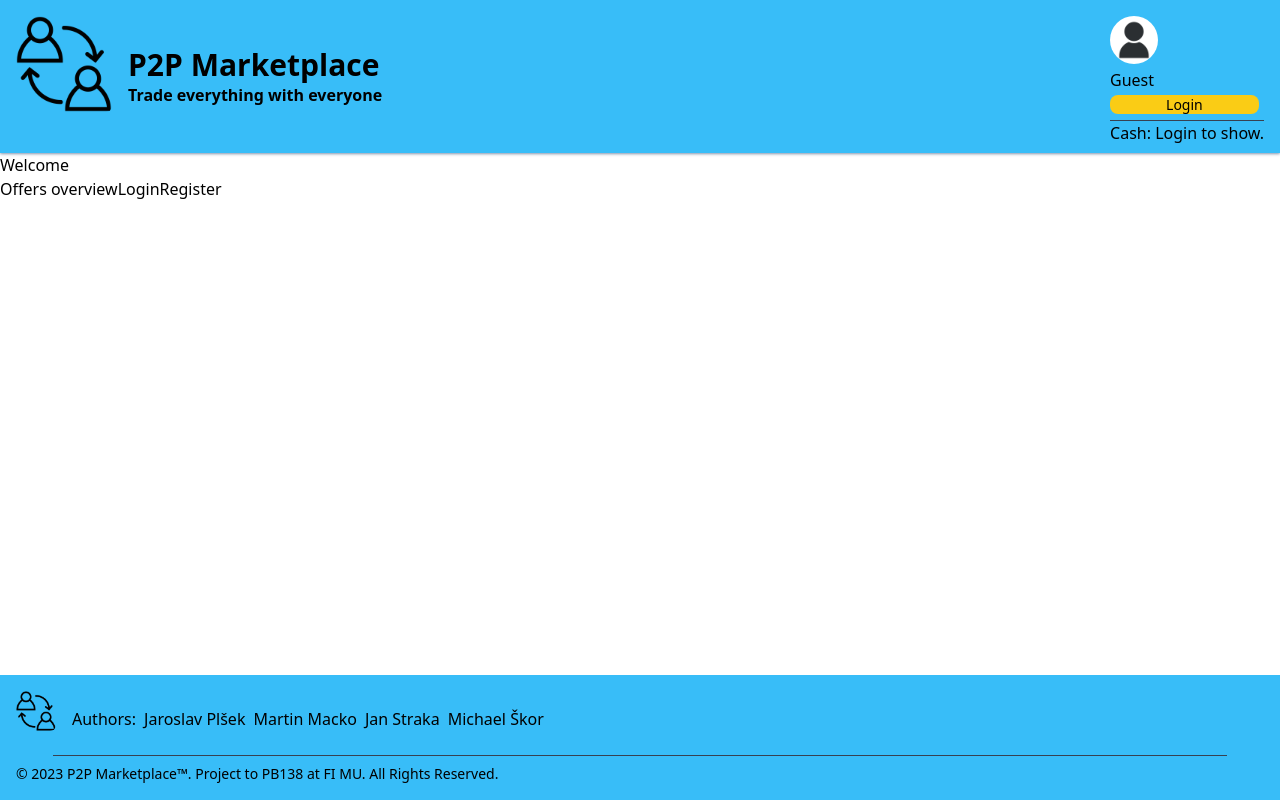
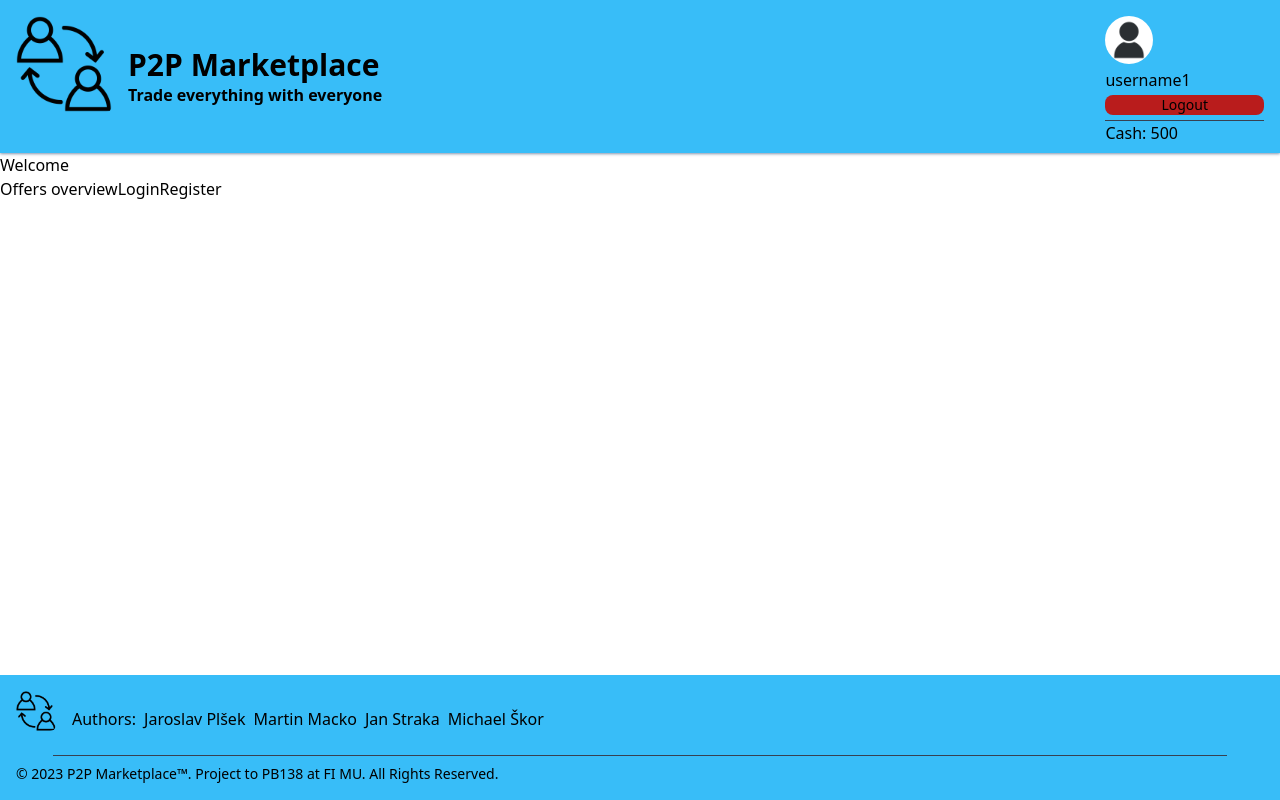
Before and after one commit to Jarda236/p2p-marketplace, a React (Vite) app in the folder frontend/: page /auth/login in a window 1280 px wide. Both pictures are taken after typing "Sample", "Sample123" into the empty fields and a click on the button "Login". Built offline with nearby package versions, Linux system fonts and the light colour scheme.

Commit message:
feat: login/logout

```diff
--- a/frontend/src/components/Authentification/Login/Login.tsx
+++ b/frontend/src/components/Authentification/Login/Login.tsx
@@ -4,6 +4,8 @@ import {SubmitHandler, useForm} from "react-hook-form";
 import {yupResolver} from "@hookform/resolvers/yup";
 import {object, string, ref} from "yup";
 import { AuthApi } from "../../../services";
+import {useRecoilState} from "recoil";
+import {userState} from "../../../state/atoms";
 
 type LoginFormData = {
     username: string;
@@ -19,17 +21,19 @@ const schema = object().shape({
 const Login: FC = () => {
     const navigate = useNavigate();
 
+    const [user, setUser] = useRecoilState(userState);
+
+    const [success, setSuccess] = useState<boolean | null>(null);
+
     const {register, handleSubmit, formState: {errors, isSubmitted}} = useForm<LoginFormData>({
         resolver: yupResolver(schema)
     });
-
-    const [success, setSuccess] = useState<boolean | null>(null);
 
     const onSubmit: SubmitHandler<LoginFormData> = async (data) => {
         await AuthApi.login(data.username, data.password)
             .then((response) => {
                 setSuccess(true);
-                //user.setUser(response.user);
+                setUser(response.user);
                 localStorage.setItem('token', response.token);
                 navigate("/");
             })
--- a/frontend/src/components/Header/Header.tsx
+++ b/frontend/src/components/Header/Header.tsx
@@ -1,7 +1,11 @@
 import {FC} from "react";
 import UserInfo from "./UserInfo";
+import {useRecoilState} from "recoil";
+import {userState} from "../../state/atoms";
 
 const Header:FC = () => {
+    const [user, setUser] = useRecoilState(userState);
+
     return (
     <div className="  bg-sky-400 flex flex-row justify-stretch shadow shadow-slate-400">
         <figure className=" grow flex flex-row p-4">
@@ -14,7 +18,7 @@ const Header:FC = () => {
             </figcaption>
         </figure>
         <div className=" pr-4 pt-4 pb-2">
-            <UserInfo />
+            <UserInfo user={user} setUser={setUser}/>
         </div>
     </div>
     );
--- a/frontend/src/components/Header/UserInfo.tsx
+++ b/frontend/src/components/Header/UserInfo.tsx
@@ -1,11 +1,18 @@
 import {FC} from "react";
 import {User} from "../../models";
 import {NavLink} from "react-router-dom";
+import {SetterOrUpdater} from "recoil";
 
 interface UserInfoProps {
-    user?: User
+    user?: User,
+    setUser: SetterOrUpdater<User | undefined>
 }
-const UserInfo:FC<UserInfoProps> = ({user}) => {
+const UserInfo:FC<UserInfoProps> = ({user, setUser}) => {
+    const handleLogout = () => {
+        setUser(undefined);
+        localStorage.removeItem('token');
+    }
+
     return (
     <section>
         <section className=" flex flex-col pb-1">
@@ -20,8 +27,10 @@ const UserInfo:FC<UserInfoProps> = ({user}) => {
                         >{user ? user.username : "Guest"}</span>
                     </div>
                     <div>
-                        {user ? <button type="button"
-                        className="text-black bg-red-700 hover:bg-red-800 font-medium rounded-lg text-sm px-14 py-0"
+                        {user ? <button
+                                type="button"
+                                className="text-black bg-red-700 hover:bg-red-800 font-medium rounded-lg text-sm px-14 py-0"
+                                onClick={handleLogout}
                         >Logout</button> :
                         <NavLink to="/auth/login"
                         className=" text-black bg-yellow-400 hover:bg-yellow-500 font-medium rounded-lg text-sm px-14 py-0"
--- a/frontend/src/components/app.tsx
+++ b/frontend/src/components/app.tsx
@@ -10,7 +10,7 @@ import UserOverview from "./User/Overview/UserOverview";
 import UserDetail from "./User/Detail/UserDetail";
 import Login from "./Authentification/Login/Login";
 import Register from "./Authentification/Register/Register";
-
+import {atom} from "recoil";
 export const App: FC = () => {
 
     return (
--- a/frontend/src/main.tsx
+++ b/frontend/src/main.tsx
@@ -24,7 +24,7 @@ ReactDOM.createRoot(document.getElementById('root')!).render(
                     <App />
                 }
                 </BrowserRouter>
-                </RecoilRoot>
+            </RecoilRoot>
         </QueryClientProvider>
     </React.StrictMode>
 );
--- a/frontend/src/state/atoms.ts
+++ b/frontend/src/state/atoms.ts
@@ -1 +1,7 @@
-import { atom } from 'recoil';
+import {atom, RecoilState} from 'recoil';
+import {User} from "../models";
+
+export const userState:RecoilState<User | undefined> = atom({
+    key: 'userState',
+    default: undefined as User | undefined
+});
```
Also changed, not shown: frontend/src/components/Filter/Filter.tsx (deleted).
